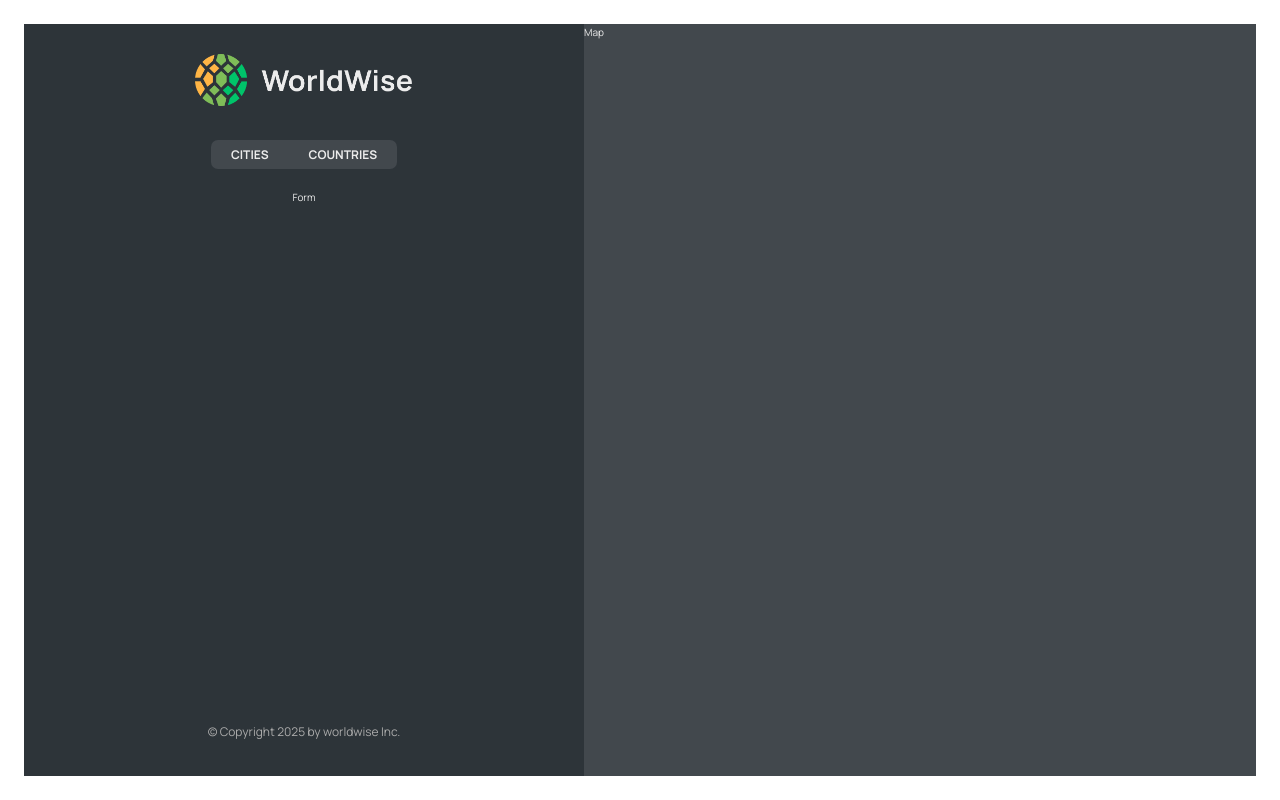
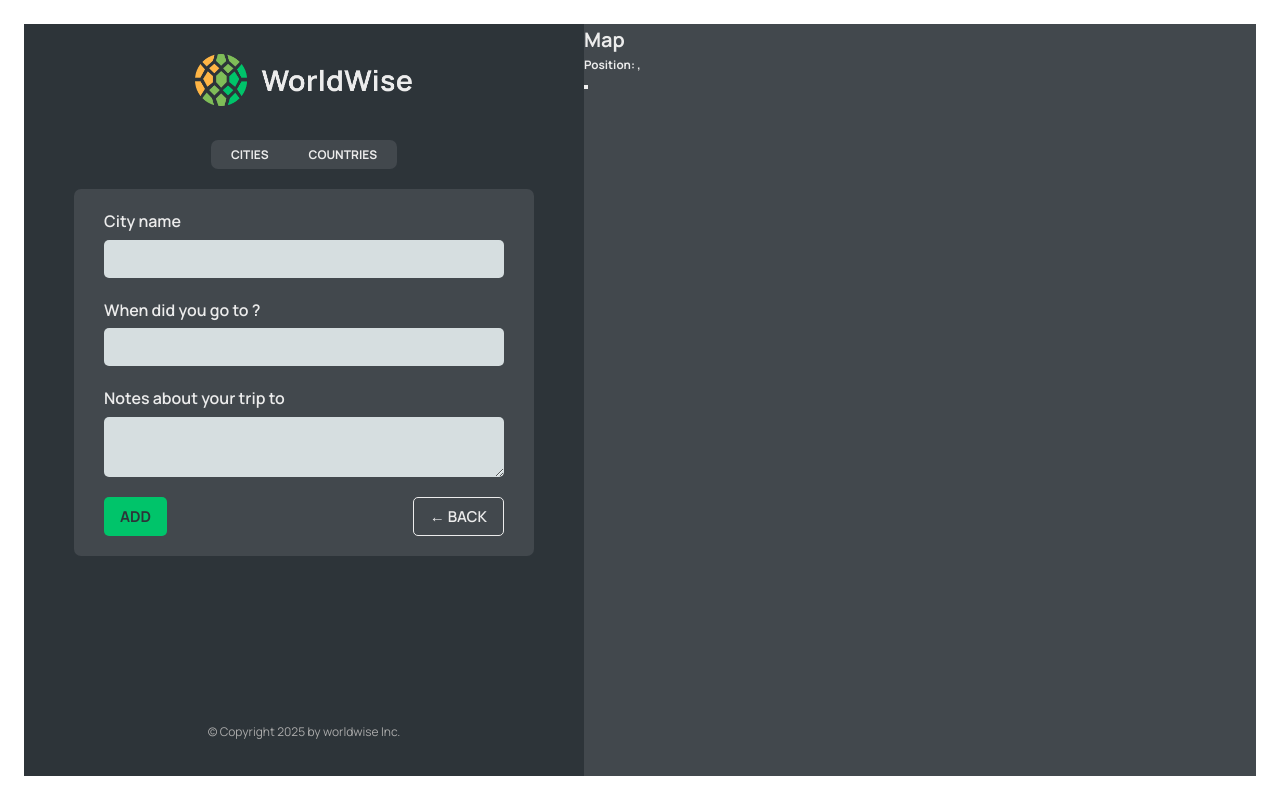
Before and after one commit to thedejirichards/WorldWise-App-Final-IJN-, a React (Vite) app: page /app/form in a window 1280 px wide. Built offline with nearby package versions, Linux system fonts and the light colour scheme; data requests are answered from the project's data file.

Commit message:
fixed all error outside the one that comes with Country list, i'm facing the demon tomorrow

```diff
--- a/src/App.tsx
+++ b/src/App.tsx
@@ -1,4 +1,4 @@
-import { BrowserRouter, Route, Routes } from "react-router-dom";
+import { BrowserRouter, Navigate, Route, Routes } from "react-router-dom";
 import Product from "./pages/Product";
 import Pricing from "./pages/Pricing";
 import HomePage from "./pages/HomePage";
@@ -8,6 +8,8 @@ import Login from "./pages/Login";
 import { useEffect, useState } from "react";
 import type { CityProp } from "./types/types";
 import CityList from "./components/CitiyList";
+import City from "./components/City";
+import Form from "./components/Form";
 
 const BASE_URL = "http://localhost:8000";
 function App() {
@@ -22,7 +24,7 @@ function App() {
         const data = await resp.json();
         setCities(data);
       } catch (err) {
-          console.log(`${err}: Error`)
+        console.log(`${err}: Error`);
       } finally {
         setLoading(false);
       }
@@ -37,10 +39,17 @@ function App() {
         <Route path="pricing" element={<Pricing />} />
         <Route path="login" element={<Login />} />
         <Route path="app" element={<AppLayout />}>
-          <Route index element={<CityList cities = {cities} isLoading= {isLoading}/>} />
-          <Route path="cities" element={<CityList cities = {cities} isLoading= {isLoading}/>} />
+          <Route
+            index
+            element={<Navigate to="cities" replace/>}
+          />
+          <Route
+            path="cities"
+            element={<CityList cities={cities} isLoading={isLoading} />}
+          />
+          <Route path="cities/:id" element={<City />} />
           <Route path="countries" element={<p>List of countries</p>} />
-          <Route path="form" element={<p>Form</p>} />
+          <Route path="form" element={<Form/>} />
         </Route>
         <Route path="*" element={<PageNotFound />} />
       </Routes>
--- /dev/null
+++ b/src/components/Button.tsx
@@ -0,0 +1,11 @@
+import type { ButtonProp } from "../types/types"
+import styles from "./Button.module.css"
+function Button({children, onClick, type}: ButtonProp) {
+    return (
+        <button onClick={onClick} className={`${styles.btn} ${styles[type]}`}>
+            {children}
+        </button>
+    )
+}
+
+export default Button
--- a/src/components/City.tsx
+++ b/src/components/City.tsx
@@ -1,61 +1,73 @@
-import styles from "./City.module.css";
+// import styles from "./City.module.css";
 
-const formatDate = (date: string) =>
-  new Intl.DateTimeFormat("en", {
-    day: "numeric",
-    month: "long",
-    year: "numeric",
-    weekday: "long",
-  }).format(new Date(date));
+import { useParams, useSearchParams } from "react-router-dom";
+
+// const formatDate = (date: string) =>
+//   new Intl.DateTimeFormat("en", {
+//     day: "numeric",
+//     month: "long",
+//     year: "numeric",
+//     weekday: "long",
+//   }).format(new Date(date));
 
 function City() {
+  const {id} = useParams()
+  const [searchParams, setSearchParams] = useSearchParams()
+  const lat = searchParams.get("lat")
+  const lng = searchParams.get("lng")
+  console.log(id)
   // TEMP DATA
-  const currentCity = {
-    cityName: "Lisbon",
-    emoji: "🇵🇹",
-    date: "2027-10-31T15:59:59.138Z",
-    notes: "My favorite city so far!",
-  };
+  // const currentCity = {
+  //   cityName: "Lisbon",
+  //   emoji: "🇵🇹",
+  //   date: "2027-10-31T15:59:59.138Z",
+  //   notes: "My favorite city so far!",
+  // };
 
-  const { cityName, emoji, date, notes } = currentCity;
+  // const { cityName, emoji, date, notes } = currentCity;
 
-  return (
-    <div className={styles.city}>
-      <div className={styles.row}>
-        <h6>City name</h6>
-        <h3>
-          <span>{emoji}</span> {cityName}
-        </h3>
-      </div>
+  return <div>
+    <h1>City {id}</h1>
+    <p>Position: {lat}, {lng}</p>
+    <button onClick={()=> setSearchParams({lat: "23", lng: "33"})}>Change position</button>
+  </div>
+  // return (
+  //   <div className={styles.city}>
+  //     <div className={styles.row}>
+  //       <h6>City name</h6>
+  //       <h3>
+  //         <span>{emoji}</span> {cityName}
+  //       </h3>
+  //     </div>
 
-      <div className={styles.row}>
-        <h6>You went to {cityName} on</h6>
-        <p>{formatDate(date)}</p>
-      </div>
+  //     <div className={styles.row}>
+  //       <h6>You went to {cityName} on</h6>
+  //       <p>{formatDate(date)}</p>
+  //     </div>
 
-      {notes && (
-        <div className={styles.row}>
-          <h6>Your notes</h6>
-          <p>{notes}</p>
-        </div>
-      )}
+  //     {notes && (
+  //       <div className={styles.row}>
+  //         <h6>Your notes</h6>
+  //         <p>{notes}</p>
+  //       </div>
+  //     )}
 
-      <div className={styles.row}>
-        <h6>Learn more</h6>
-        <a
-          href={`https://en.wikipedia.org/wiki/${cityName}`}
-          target="_blank"
-          rel="noreferrer"
-        >
-          Check out {cityName} on Wikipedia &rarr;
-        </a>
-      </div>
+  //     <div className={styles.row}>
+  //       <h6>Learn more</h6>
+  //       <a
+  //         href={`https://en.wikipedia.org/wiki/${cityName}`}
+  //         target="_blank"
+  //         rel="noreferrer"
+  //       >
+  //         Check out {cityName} on Wikipedia &rarr;
+  //       </a>
+  //     </div>
 
-      <div>
-        {/* <ButtonBack /> */}
-      </div>
-    </div>
-  );
+  //     <div>
+  //       {/* <ButtonBack /> */}
+  //     </div>
+  //   </div>
+  // );
 }
 
 export default City;
--- a/src/components/CityItem.tsx
+++ b/src/components/CityItem.tsx
@@ -1,3 +1,4 @@
+import { Link } from "react-router-dom";
 import type { CityProp } from "../types/types";
 import styles from "./CityItem.module.css";
 
@@ -9,9 +10,10 @@ const formatDate = (date: string) =>
   }).format(new Date(date));
 
 function CityItem({ city }: { city: CityProp }) {
-  const { cityName, emoji, date } = city;
+  const { cityName, emoji, date, id, position } = city;
   return (
-    <li className={styles.cityItem}>
+    <li>
+      <Link to={`${id}?lat=${position.lat}&lng=${position.lng}`} className={styles.cityItem}>
         <span className={styles.emoji}>
           <img
             className={styles.img}
@@ -22,6 +24,7 @@ function CityItem({ city }: { city: CityProp }) {
         <h3 className={styles.name}>{cityName}</h3>
         <time className={styles.date}>{formatDate(date)}</time>
         <button className={styles.deleteBtn}>&times;</button>
+      </Link>
     </li>
   );
 }
--- a/src/components/Form.tsx
+++ b/src/components/Form.tsx
@@ -3,19 +3,22 @@
 import { useState } from "react";
 
 import styles from "./Form.module.css";
+import Button from "./Button";
+import { useNavigate } from "react-router-dom";
 
-export function convertToEmoji(countryCode) {
-  const codePoints = countryCode
-    .toUpperCase()
-    .split("")
-    .map((char) => 127397 + char.charCodeAt());
-  return String.fromCodePoint(...codePoints);
-}
+// export function convertToEmoji(countryCode) {
+//   const codePoints = countryCode
+//     .toUpperCase()
+//     .split("")
+//     .map((char) => 127397 + char.charCodeAt());
+//   return String.fromCodePoint(...codePoints);
+// }
 
 function Form() {
-  const [cityName, setCityName] = useState("");
-  const [country, setCountry] = useState("");
-  const [date, setDate] = useState(new Date());
+  const navigate = useNavigate();
+  const [cityName, setCityName] = useState<string>("");
+  // const [country, setCountry] = useState<string>("");
+  const [date, setDate] = useState<string>("");
   const [notes, setNotes] = useState("");
 
   return (
@@ -49,8 +52,18 @@ function Form() {
       </div>
 
       <div className={styles.buttons}>
-        <button>Add</button>
-        <button>&larr; Back</button>
+        <Button  type="primary">
+          Add
+        </Button>
+        <Button
+          onClick={(e) => {
+            e.preventDefault();
+            navigate(-1);
+          }}
+          type="back"
+        >
+          &larr; Back
+        </Button>
       </div>
     </form>
   );
--- a/src/components/Map.tsx
+++ b/src/components/Map.tsx
@@ -1,8 +1,16 @@
+import { useNavigate, useSearchParams } from "react-router-dom"
 import styles from "./Map.module.css"
 function Map() {
+    const [searchParams, setSearchParams] = useSearchParams()
+    const navigate = useNavigate()
+
+    const lat = searchParams.get("lat")
+    const lng = searchParams.get("lng")
     return (
-        <div className={styles.mapContainer}>
-            Map
+        <div className={styles.mapContainer} onClick={()=> navigate("form")}>
+            <h1>Map</h1>
+            <h3>Position: {lat}, {lng}</h3>
+            <button onClick={()=>setSearchParams({lat: "30", lng: "40"})}></button>
         </div>
     )
 }
```
Also changed, not shown: src/components/CountryItem.tsx (+11 -10 lines), src/types/types.tsx (+12 -0 lines), src/components/CountryList.tsx (added). Lines whose indentation alone changed are shown as unchanged.
